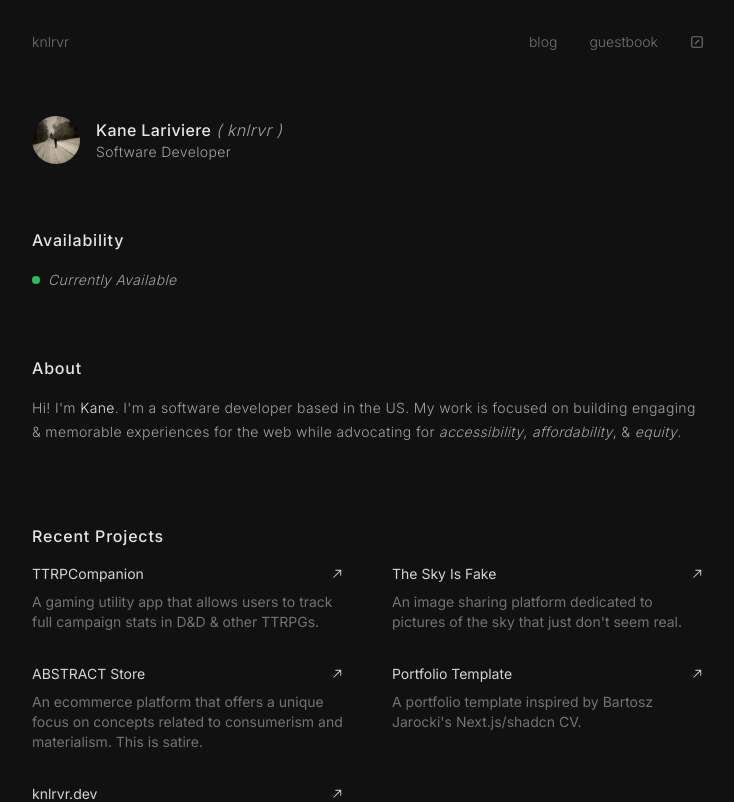
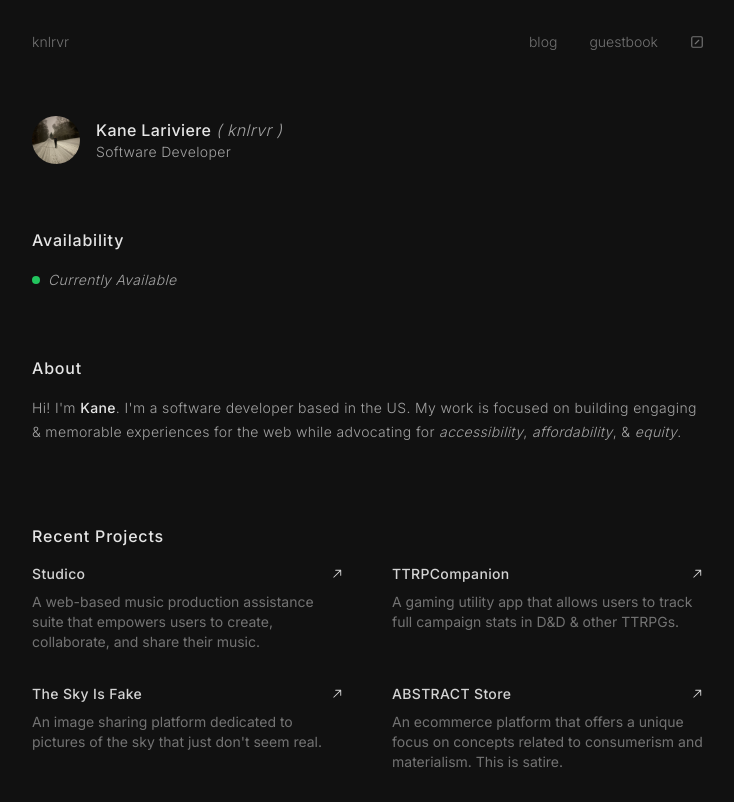
Before and after one commit to knlrvr/portfolio-2024, a Next.js app: page / in a window 1280 px wide. Shown: the top 802 px of the page, without its empty margins (272-1006 px from the left). Built offline with nearby package versions, Linux system fonts and the light colour scheme; no server answers.

Commit message:
new project

```diff
--- a/src/app/components/about.tsx
+++ b/src/app/components/about.tsx
@@ -18,7 +18,7 @@ export default function About() {
 
                     <Reveal>
                         <p className="text-neutral-400 text-sm font-light tracking-wide leading-6 mt-4">
-                            Hi! I&apos;m <span className="text-neutral-200">Kane</span>. I&apos;m a software developer based in the US. My work is focused on building engaging & memorable experiences
+                            Hi! I&apos;m <span className="text-neutral-200 font-medium tracking-wide">Kane</span>. I&apos;m a software developer based in the US. My work is focused on building engaging & memorable experiences
                             for the web while advocating for <em>accessibility</em>, <em>affordability</em>, & <em>equity</em>.
                             <br />
                         </p>
--- a/src/app/components/projectCard.tsx
+++ b/src/app/components/projectCard.tsx
@@ -16,7 +16,7 @@ export default function ProjectCard({ url, title, description }: ProjectCardProp
             <div className="flex flex-col space-y-2">
                 {/* href = {url} */}
                 <Link href={`/works/${url}`} className="flex items-center justify-between gap-1 group text-neutral-300">
-                    <span className="group-hover:underline underline-offset-4">{title} </span>
+                    <span className="group-hover:underline underline-offset-4 font-medium tracking-wide">{title} </span>
                     <RxArrowTopRight className="group-hover:translate-x-1 group-hover:-translate-y-1 transition duration-100" />
                 </Link>
                 <p className="text-neutral-500">{description}</p>
--- a/src/app/components/projects.tsx
+++ b/src/app/components/projects.tsx
@@ -9,11 +9,12 @@ export default function Projects() {
             </Reveal>
 
             <div className="grid grid-cols-1 md:grid-cols-2 mt-4 gap-x-12 gap-y-8">
-                {/* <ProjectCard
-                    url='https://github.com/knlrvr/create-exwind-app'
-                    title='create-exwind-app'
-                    description='A CLI tool for generating React projects with Next.js, Tailwind, Convex, & Jest.'
-                /> */}
+                <ProjectCard
+                    url='studico'
+                    title='Studico'
+                    description='A web-based music production assistance suite that empowers users to create, collaborate, and share their music.'
+                    // tech={['TypeScript', 'Next.js', 'Tailwind', 'tRPC', 'Prisma', 'Supabase', 'NextAuth', 'Playwright']}
+                />
                 <ProjectCard
                     url='ttrpc'
                     title='TTRPCompanion'
--- a/src/app/works/[url]/page.tsx
+++ b/src/app/works/[url]/page.tsx
@@ -10,7 +10,6 @@ export const metadata: Metadata = {
 }
 
 import {
-    RxArrowRight,
     RxArrowTopRight
 } from 'react-icons/rx'
 
@@ -158,6 +157,7 @@ export default async function WorksPage(
 
 export async function generateStaticParams() {
     return [
+        { url: "studico" },
         { url: "ttrpc" },
         { url: "theskyisfake" },
         { url: "abstract" },
@@ -169,6 +169,27 @@ export async function generateStaticParams() {
 const fetchWorksData = (url: string): Work => {
     // Create an object that maps the project URLs to their respective data
     const projectDataMap: { [key: string]: Work } = {
+
+      studico: {
+        url: 'studico',
+        brand: {
+          src: '/brand/studico-brand.png',
+          alt: 'studico logo',
+          width: 1000,
+          height: 1000,
+          className: 'w-full h-full'
+        },
+        git: 'https://github.com/knlrvr/studico',
+        live: 'https://studico.vercel.app/',
+        title: 'Studico',
+        category: 'Music Production',
+        overview: 'TTRPCompanion is a web-based music production assistance suite that empowers users to create, collaborate, and share their music. Studico offers a robust tracking system for various aspects of music production, including tasks, file upload and storage, and messaging.',
+        tags: ['TypeScipt', 'React', 'Next.js', 'Tailwind', 'shadcn/ui', 'Convex', 'Clerk'],
+        year: '2024 ~',
+        more: '',
+        next: '/works/ttrpc',
+        nextTitle: 'TTRPCompanion'
+      },
 
       ttrpc: {
         url: 'ttrpc',
@@ -271,8 +292,8 @@ const fetchWorksData = (url: string): Work => {
         tags: ['TypeScript', 'React', 'Next.js', 'Tailwind', 'Framer Motion', 'Convex'],
         year: '2023',
         more: '',
-        next: '/works/ttrpc',
-        nextTitle: 'TTRPCompanion'
+        next: '/works/studico',
+        nextTitle: 'Studico'
       },
     };
 
```
Also changed, not shown: public/brand/studico-brand.png (added), 1 other file (tests, documents, lock files or other folders).
